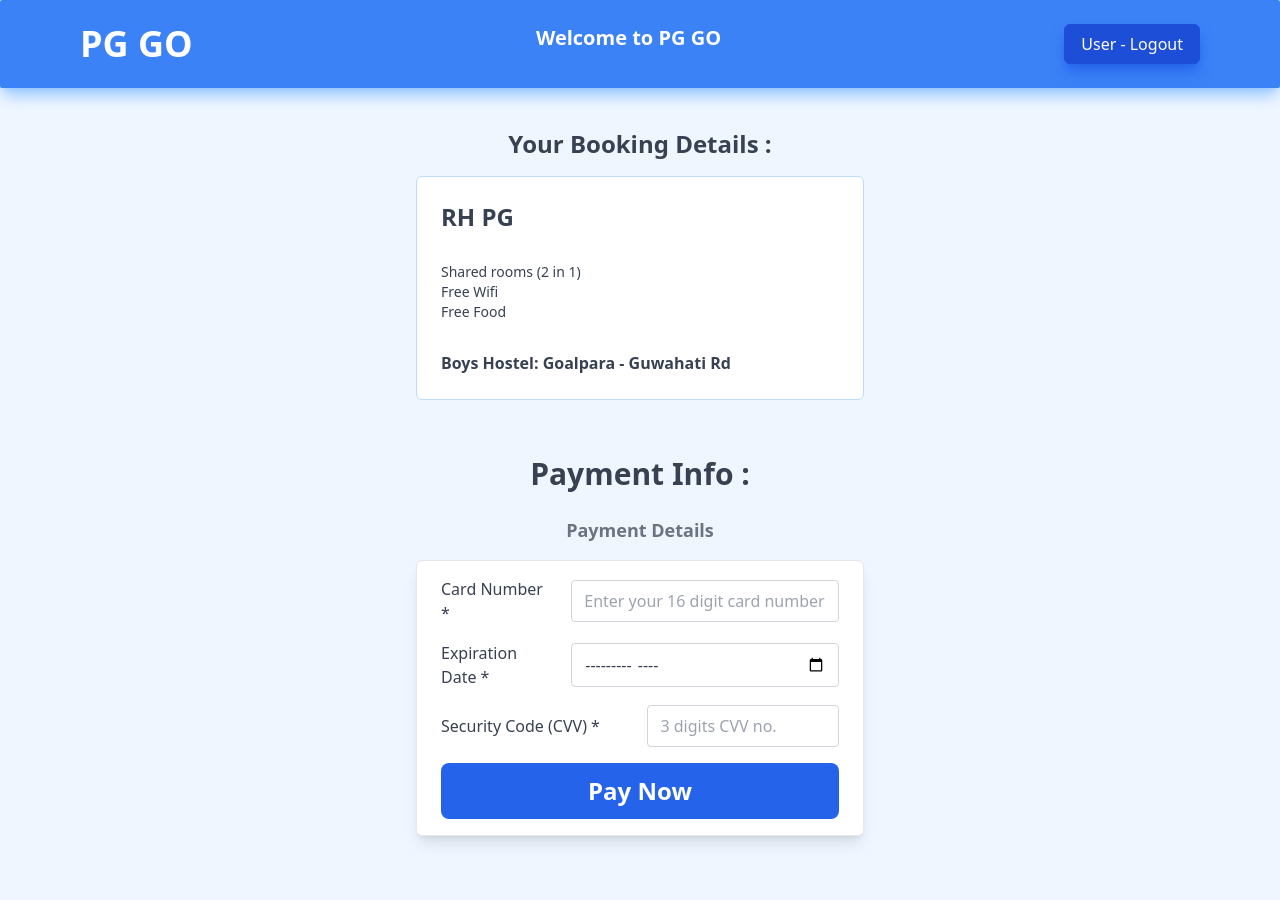
After one commit to yubaraj-g/book-pg-project, a PHP site: page /payment.php in a window 1280 px wide. The commit adds this page. Run offline with PHP 8.4, Linux system fonts and the light colour scheme; some libraries are stand-ins or nearby versions.

Commit message:
Payment page has been completed. PG Owner 2 pages and Admin 2 pages remaining.

```diff
--- /dev/null
+++ b/payment.php
@@ -0,0 +1,133 @@
+<!DOCTYPE html>
+<html lang="en">
+
+<head>
+    <meta charset="UTF-8">
+    <meta http-equiv="X-UA-Compatible" content="IE=edge">
+    <meta name="viewport" content="width=device-width, initial-scale=1.0">
+    <title>Boarder Details - PG Booking System</title>
+    <script src="https://cdn.tailwindcss.com"></script>
+    <link rel="stylesheet" href="./css/styles.css">
+</head>
+
+<body class="w-full text-gray-700 bg-blue-50">
+    <header class="px-20 flex w-full bg-blue-500 py-6 text-white shadow-lg shadow-blue-300 rounded-sm justify-between">
+        <h1 class="font-extrabold text-4xl"><a href="./index.php">PG GO</a></h1>
+        <h3 class="font-bold text-xl">Welcome to PG GO</h3>
+        <button class="logout rounded-md border hover:border-white hover:bg-white hover:shadow-none text-white hover:text-blue-900 font-medium text-md px-4 bg-blue-700 border-blue-700 shadow-lg shadow-blue-600">User - Logout</button>
+    </header>
+
+
+    <main class="px-20 pt-6 pb-12 w-full flex flex-col items-center">
+        <h2 class="font-bold text-2xl mt-4">Your Booking Details :</h2>
+
+        <div class="flex flex-col w-full items-center">
+            <!-- Booking details -->
+            <div class="booking flex flex-col border border-blue-200 rounded-md p-6 my-4 h-56 justify-between w-2/5 bg-white">
+                <h3 class="font-extrabold text-2xl">RH PG</h3>
+                <ol class="text-sm font-medium">
+                    <li>Shared rooms (2 in 1)</li>
+                    <li>Free Wifi</li>
+                    <li>Free Food</li>
+                </ol>
+                <span class="font-bold text-md">Boys Hostel: Goalpara - Guwahati Rd</span>
+            </div>
+
+            <!-- Payment details -->
+            <div class="payment flex flex-col py-4 w-1/2 items-center">
+                <h1 class="font-extrabold text-3xl mt-6 mb-4">Payment Info :</h1>
+                <span class="font-bold text-lg my-2 text-gray-500 mb-4">Payment Details</span>
+                <!-- <div class="h-[1px] w-full bg-gray-200"></div> -->
+                <!-- <p class="font-extrabold text-2xl">Price: <span id="amount">3000</span> Rs</p> -->
+
+                <form action="" class="py-4 px-6 w-4/5 flex flex-col gap-4 items-center bg-white rounded-md border border-gray-200 shadow-lg">
+                    <div class="flex gap-4 flex items-center w-full">
+                        <label for="card" class="text-md font-medium w-[30%]">Card Number *</label>
+                        <input type="text" name="card" class="w-[70%] px-3 py-2 border border-gray-300 rounded focus:outline-2 focus:outline-blue-400" placeholder="Enter your 16 digit card number" required>
+                    </div>
+                    <div class="flex gap-4 flex items-center w-full">
+                        <label for="card" class="text-md font-medium w-[30%]">Expiration Date *</label>
+                        <input type="month" name="card" class="w-[70%] px-3 py-2 border border-gray-300 rounded focus:outline-2 focus:outline-blue-400" placeholder="" required>
+                    </div>
+                    <div class="flex gap-4 flex items-center w-full">
+                        <label for="card" class="text-md font-medium w-1/2">Security Code (CVV) *</label>
+                        <input type="number" name="card" class="w-1/2 px-3 py-2 border border-gray-300 rounded focus:outline-2 focus:outline-blue-400" placeholder="3 digits CVV no." required>
+                    </div>
+
+                    <a href="" class="py-3 px-6 w-full text-center bg-blue-600 text-white rounded-lg hover:bg-blue-900 font-bold text-2xl" type="submit">Pay Now</a>
+                </form>
+            </div>
+        </div>
+    </main>
+
+
+
+    <!-- component -->
+    <!-- <link rel="stylesheet" href="https://demos.creative-tim.com/notus-js/assets/styles/tailwind.css">
+    <link rel="stylesheet" href="https://demos.creative-tim.com/notus-js/assets/vendor/@fortawesome/fontawesome-free/css/all.min.css">
+
+    <footer class="relative bg-blue-100 mt-6 pt-8 pb-4">
+        <div class="container mx-auto">
+            <div class="flex flex-wrap text-left lg:text-left">
+                <div class="w-full lg:w-6/12 px-4">
+                    <h4 class="text-3xl fonat-semibold text-blueGray-700">Let's keep in touch!</h4>
+                    <h5 class="text-lg mt-0 mb-2 text-blueGray-600">
+                        Find us on any of these platforms, we respond 1-2 business days.
+                    </h5>
+                    <div class="mt-6 lg:mb-0 mb-6">
+                        <button class="bg-white text-lightBlue-400 shadow-lg font-normal h-10 w-10 items-center justify-center align-center rounded-full outline-none focus:outline-none mr-2" type="button">
+                            <i class="fab fa-twitter"></i>
+                        </button>
+                        <button class="bg-white text-lightBlue-600 shadow-lg font-normal h-10 w-10 items-center justify-center align-center rounded-full outline-none focus:outline-none mr-2" type="button">
+                            <i class="fab fa-facebook-square"></i>
+                        </button>
+                        <button class="bg-white text-blueGray-800 shadow-lg font-normal h-10 w-10 items-center justify-center align-center rounded-full outline-none focus:outline-none mr-2" type="button">
+                            <i class="fab fa-github"></i>
+                        </button>
+                    </div>
+                </div>
+                <div class="w-full lg:w-6/12 px-4">
+                    <div class="flex flex-wrap items-top mb-6">
+                        <div class="w-full lg:w-4/12 px-4 ml-auto">
+                            <span class="block uppercase text-blueGray-500 text-sm font-semibold mb-2">Useful Links</span>
+                            <ul class="list-unstyled">
+                                <li>
+                                    <a class="text-blueGray-600 hover:text-blueGray-800 font-semibold block pb-2 text-sm" href="https://github.com/yubaraj-g/prerna-project">About Us</a>
+                                </li>
+                                <li>
+                                    <a class="text-blueGray-600 hover:text-blueGray-800 font-semibold block pb-2 text-sm" href="https://github.com/yubaraj-g/prerna-project">Github</a>
+                                </li>
+                            </ul>
+                        </div>
+                        <div class="w-full lg:w-4/12 px-4">
+                            <span class="block uppercase text-blueGray-500 text-sm font-semibold mb-2">Other Resources</span>
+                            <ul class="list-unstyled">
+                                <li>
+                                    <a class="text-blueGray-600 hover:text-blueGray-800 font-semibold block pb-2 text-sm" href="https://github.com/yubaraj-g/prerna-project">Terms &amp; Conditions</a>
+                                </li>
+                                <li>
+                                    <a class="text-blueGray-600 hover:text-blueGray-800 font-semibold block pb-2 text-sm" href="https://github.com/yubaraj-g/prerna-project">Privacy Policy</a>
+                                </li>
+                                <li>
+                                    <a class="text-blueGray-600 hover:text-blueGray-800 font-semibold block pb-2 text-sm" href="https://github.com/yubaraj-g/prerna-project">Contact Us</a>
+                                </li>
+                            </ul>
+                        </div>
+                    </div>
+                </div>
+            </div>
+            <hr class="my-3 border-blueGray-300">
+            <div class="flex flex-wrap items-center md:justify-between justify-center">
+                <div class="w-full md:w-4/12 px-4 mx-auto text-center">
+                    <div class="text-sm text-blueGray-500 font-semibold py-1">
+                        Copyright ©
+                        <span>2022</span> A Project by
+                        <a href="" class="text-blueGray-500 hover:text-blueGray-800">Prerna</a>.
+                    </div>
+                </div>
+            </div>
+        </div>
+    </footer> -->
+</body>
+
+</html>
```
Also changed, not shown: index.php (+12 -7 lines).
